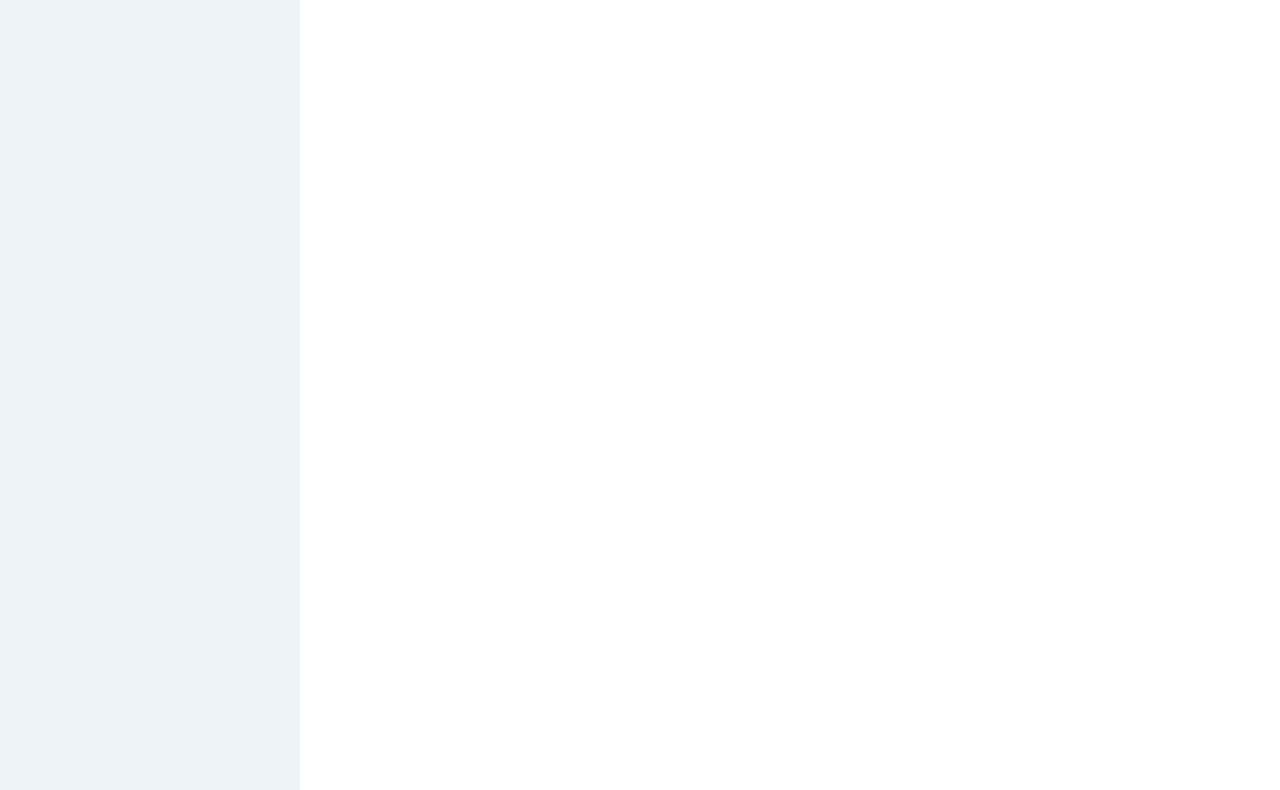
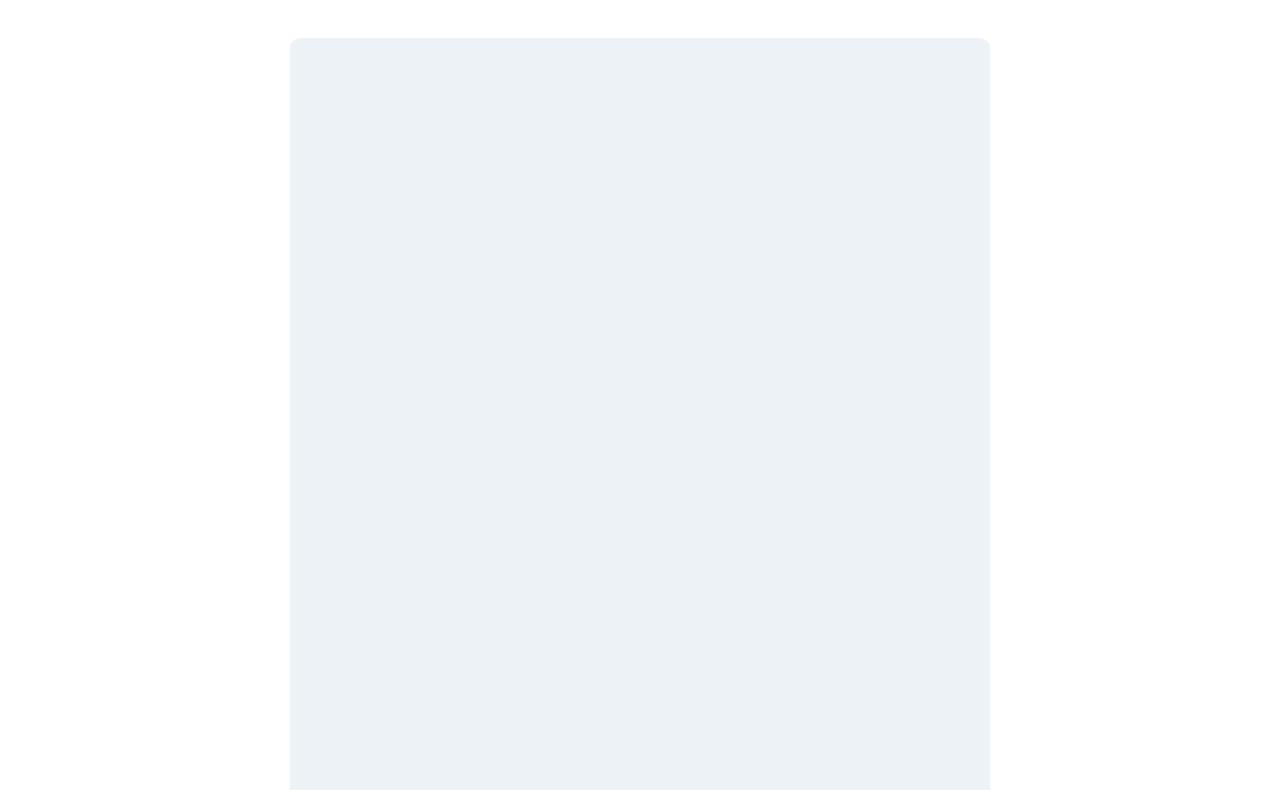
Before and after one commit to MattiaMessana/html-css-toboolist, a plain HTML site: page index.html in a window 1280 px wide. Shown: the part 79-869 px from the top of the page. Drawn offline with Linux system fonts and the light colour scheme.

Commit message:
add: main conteiner

```diff
--- a/css/style.css
+++ b/css/style.css
@@ -13,10 +13,11 @@
 }
 /* MAIN */
 .main-conteiner{
-    width: 300px;
-    height: 1000px;
+    width: 700px;
+    height: 800px;
     background-color: #edf2f7;
-
-
+    margin: auto;
+   margin-top: 50px;
+   border-radius: 10px;
 
 }
```
